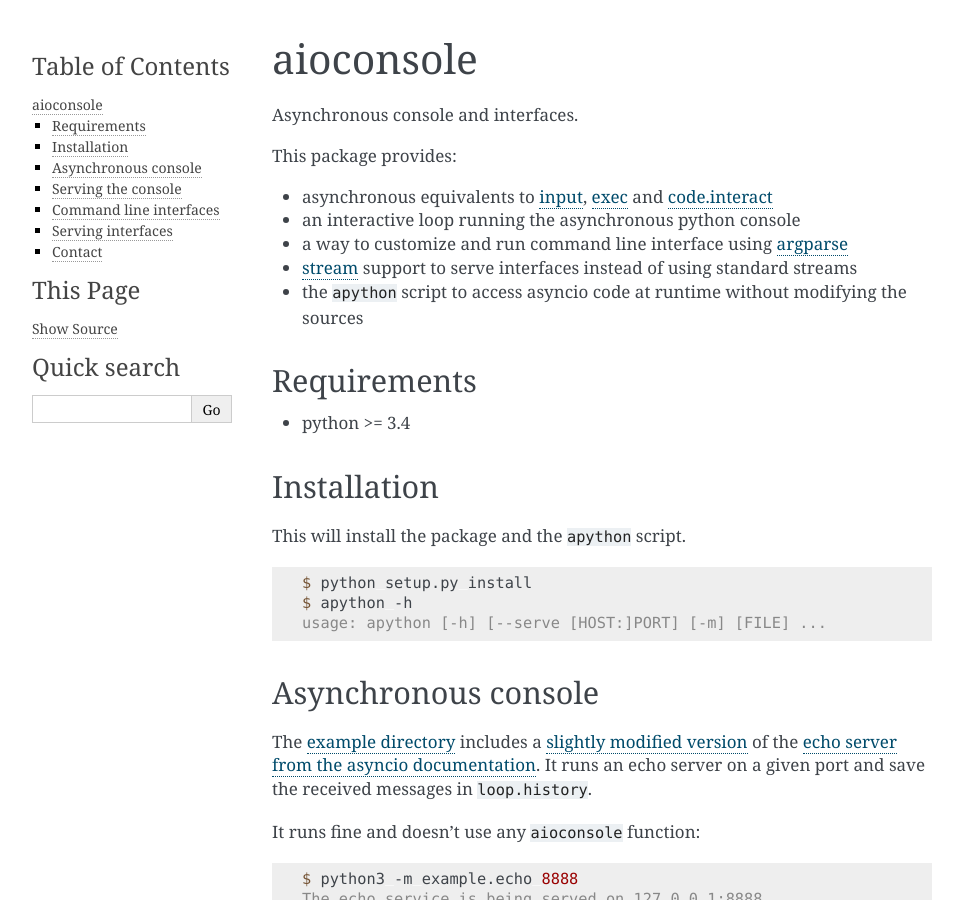
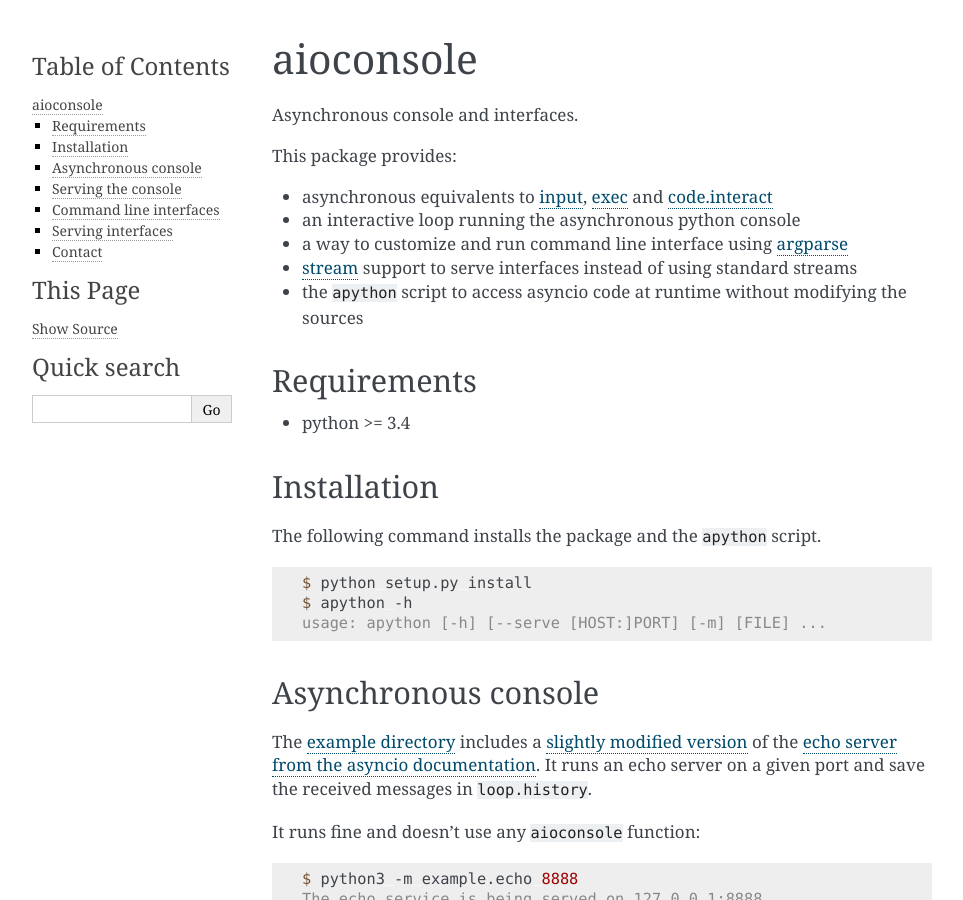
Before and after one commit to vxgmichel/aioconsole, a Sphinx documentation site: the page built from doc/aioconsole.rst, in a window 1280 px wide and 900 px high. Shown: the whole window, without its empty margins (148-1111 px from the left). Built offline with Sphinx 7.4.7, drawn with Linux system fonts in a browser that asks for light colours.

Commit message:
Update documentation

```diff
--- a/doc/aioconsole.rst
+++ b/doc/aioconsole.rst
@@ -21,7 +21,7 @@ Requirements
 Installation
 ------------
 
-This will install the package and the ``apython`` script.
+The following command installs the package and the ``apython`` script.
 
 .. code:: console
 
```
